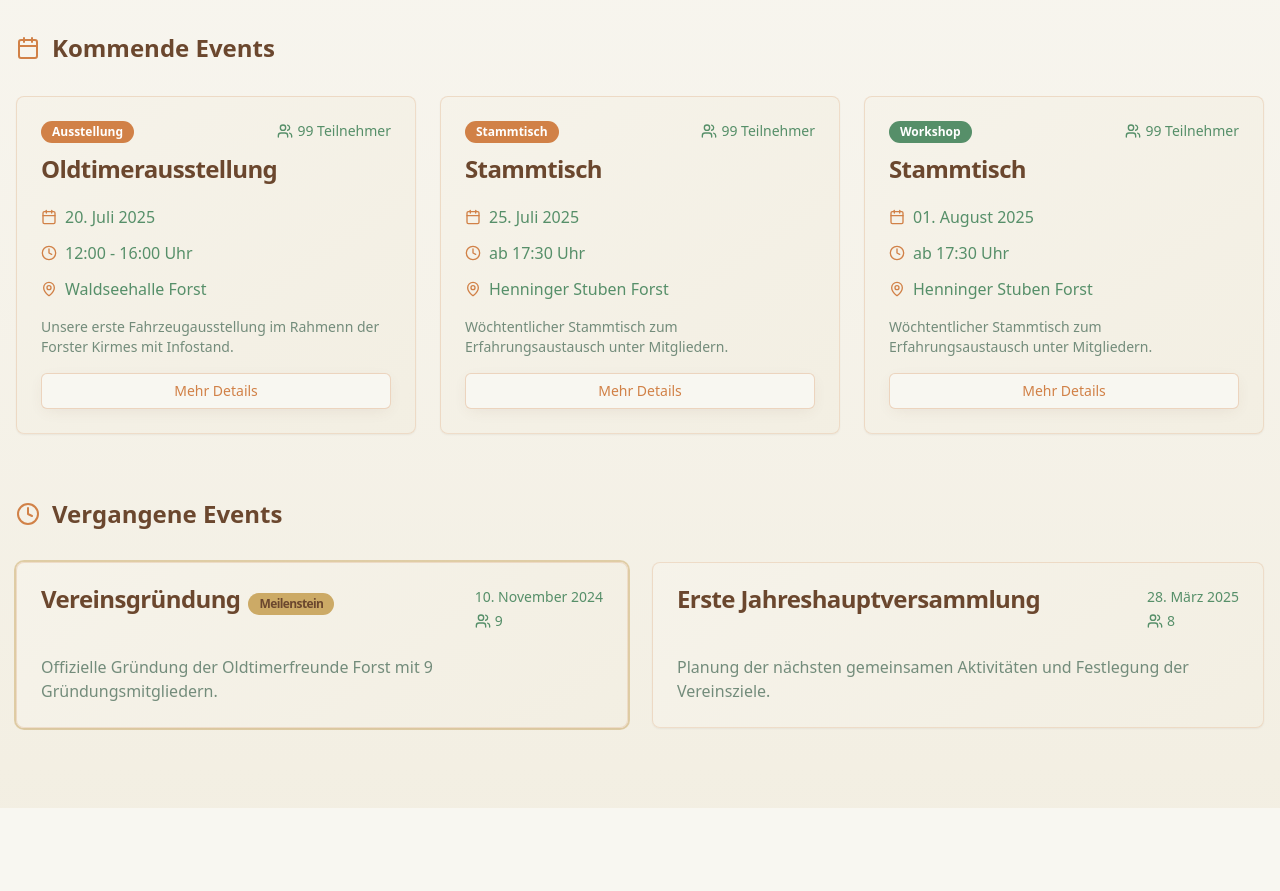
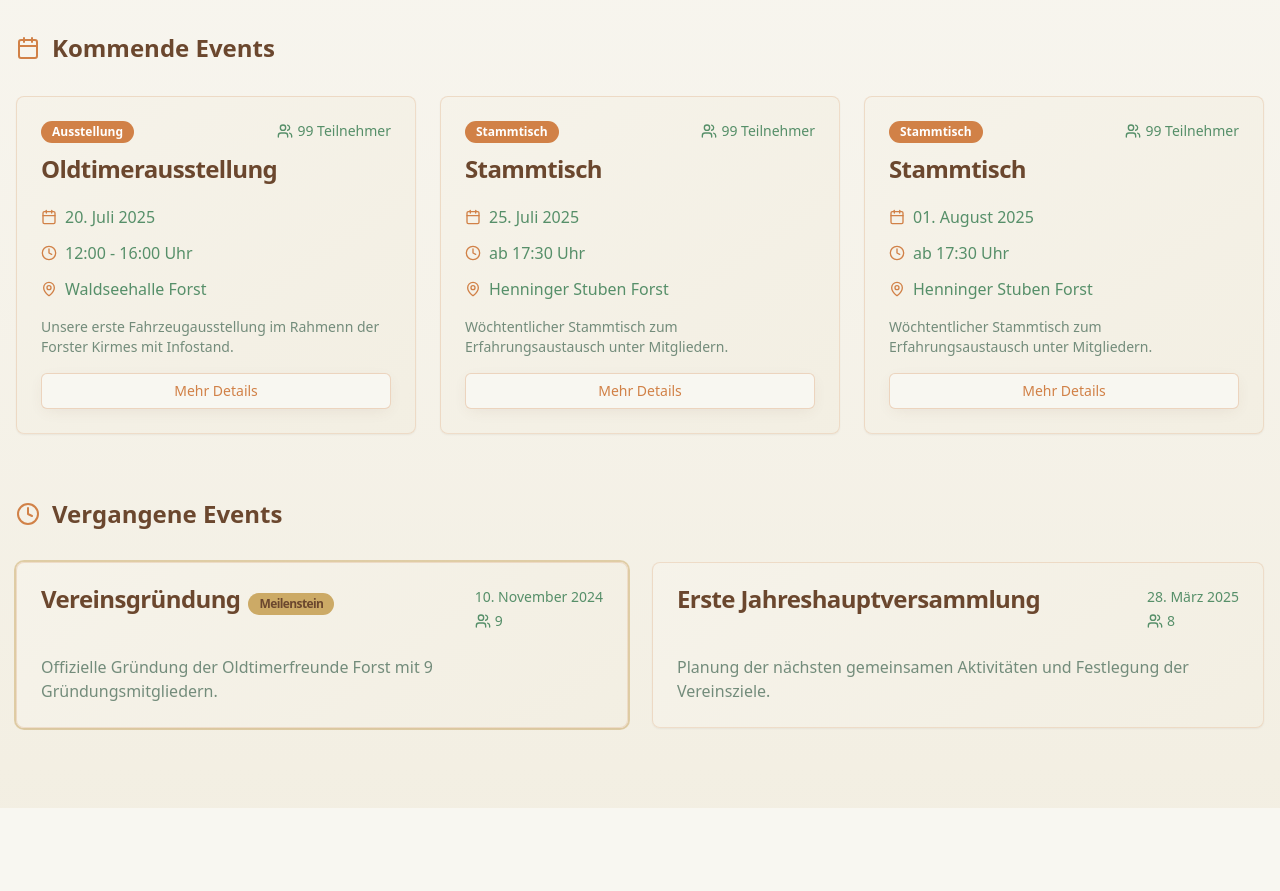
Before and after one commit to kdat-tk/forst-oldtimer-verein-portal, a React (Vite) app: page / in a window 1280 px wide. Shown: the part 1040-1931 px from the top of the page. Built offline with nearby package versions, Linux system fonts and the light colour scheme.

Commit message:
Update Events.tsx

```diff
--- a/src/components/Events.tsx
+++ b/src/components/Events.tsx
@@ -33,7 +33,7 @@ const Events = () => {
       location: 'Henninger Stuben Forst',
       description: 'Wöchtentlicher Stammtisch zum Erfahrungsaustausch unter Mitgliedern.',
       attendees: 99,
-      type: 'Workshop'
+      type: 'Stammtisch'
     }
   ];
 
```
